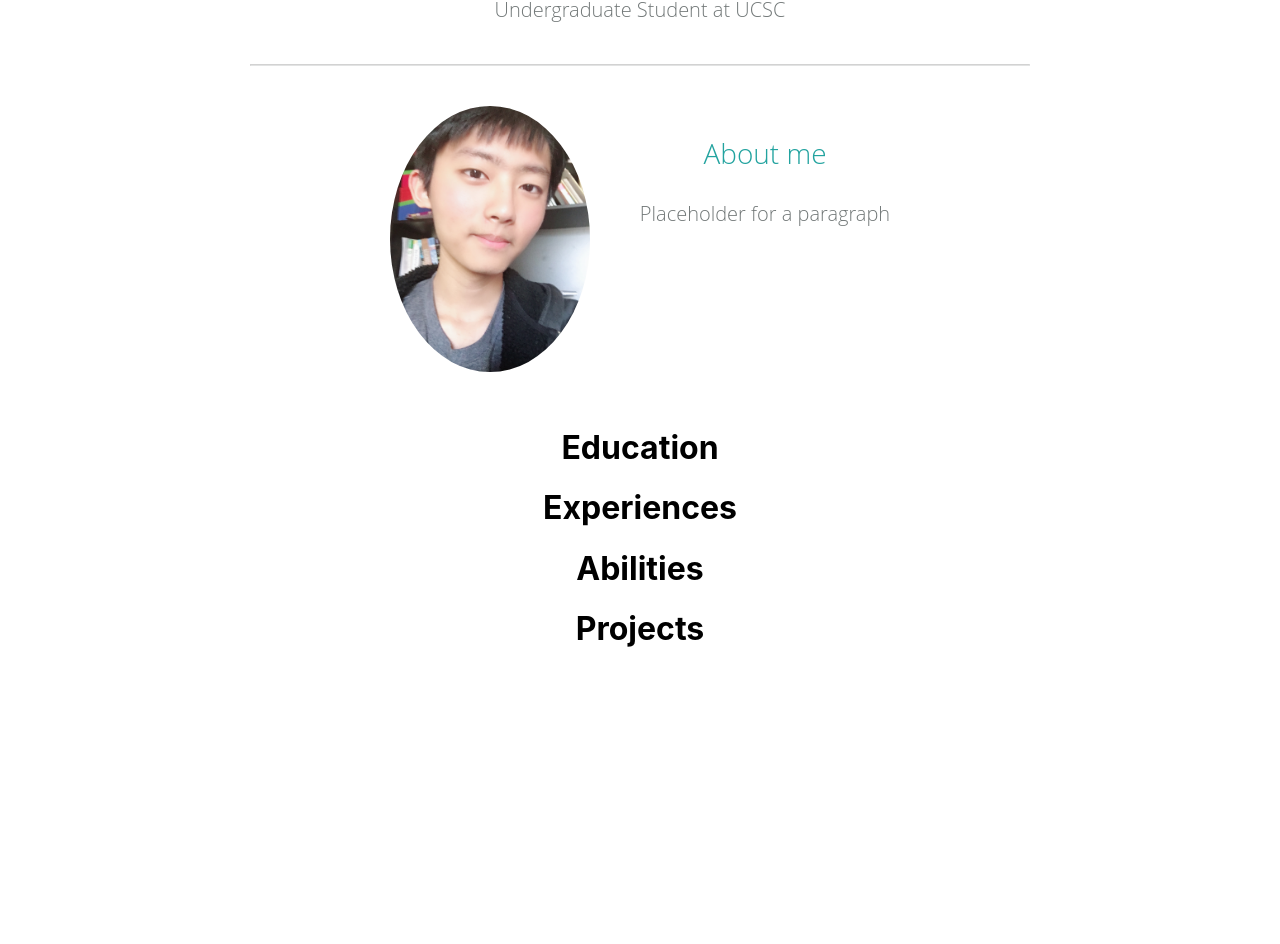
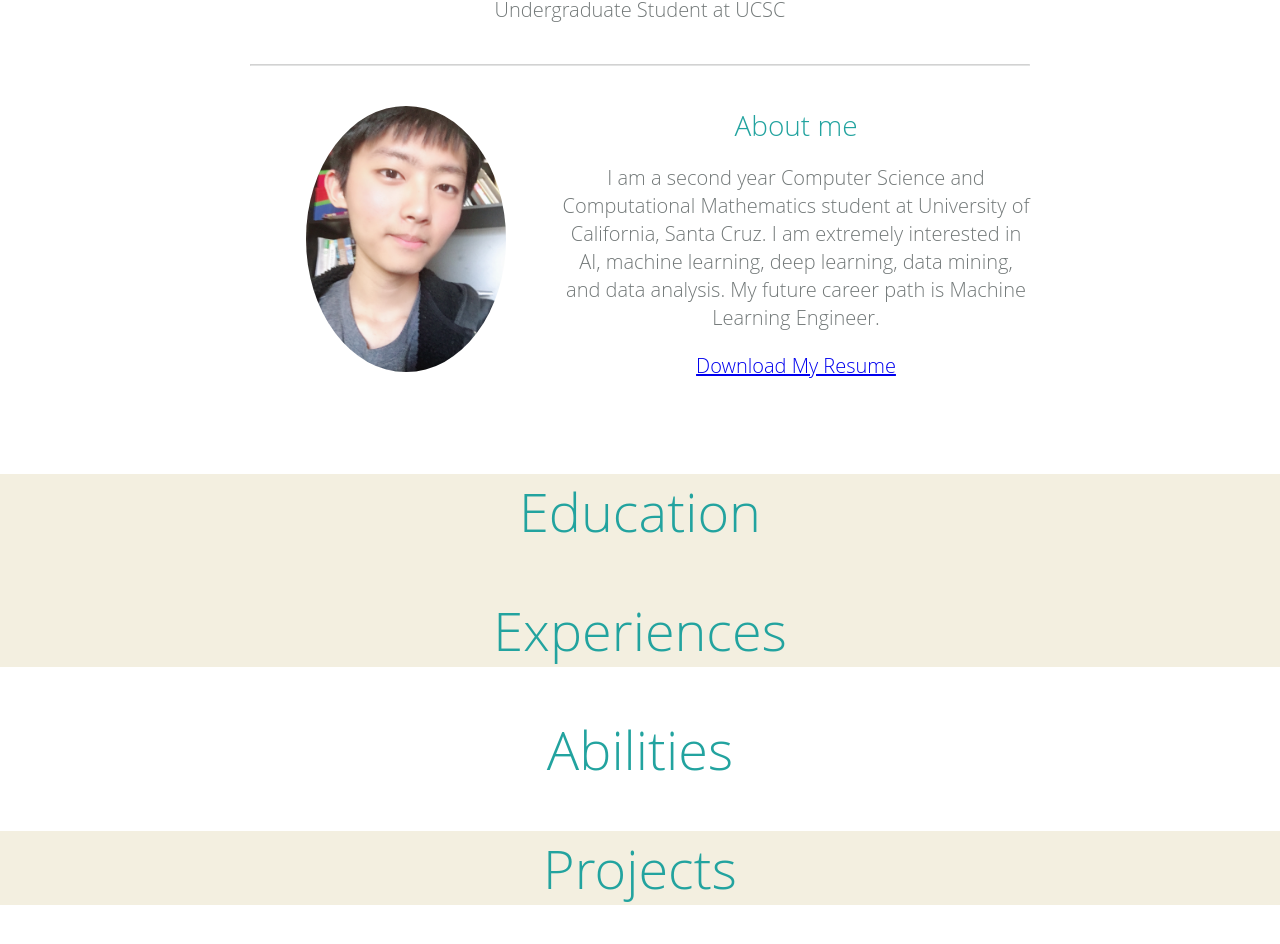
Before and after one commit to LeonLin0516/My_Web, a React (Create React App) app: page / in a window 1280 px wide. Shown: the part 198-1142 px from the top of the page. Before the commit the page ends 867 px from the top, so only its background shows below. Built offline with nearby package versions, Linux system fonts and the light colour scheme.

Commit message:
Progress on Layout

```diff
--- a/src/Component/Abilities/Abilities.js
+++ b/src/Component/Abilities/Abilities.js
@@ -1,5 +1,9 @@
 import React from 'react'
 
-const Abilities = () => <h1>Abilities</h1>
+const Abilities = () => (
+  <div className="Abilities-Container">
+    <h2>Abilities</h2>
+  </div>
+)
 
 export default Abilities
--- a/src/Component/Experience/Experience.css
+++ b/src/Component/Experience/Experience.css
@@ -0,0 +1,3 @@
+.Experience-Container {
+  background-color: #F3EFE0;
+}
--- a/src/Component/Experience/Experience.js
+++ b/src/Component/Experience/Experience.js
@@ -1,9 +1,9 @@
 import React from 'react';
 
 const Experience = () => (
-  <div>
-    <h1>Education</h1>
-    <h1>Experiences</h1>
+  <div className="Experience-Container">
+    <h2>Education</h2>
+    <h2>Experiences</h2>
   </div>
 )
 
--- a/src/Component/Profile/Profile.css
+++ b/src/Component/Profile/Profile.css
@@ -39,7 +39,7 @@ hr {
 }
 
 .About .Pic {
-  margin-right: 50px;
+  flex: 40%;
 }
 
 .About .Pic img{
@@ -49,9 +49,11 @@ hr {
   border-radius: 50%;
 }
 
+.About .About-Me{
+  flex: 60%;
+}
 
-
-.About .About-Me h3{
+.About .About-Me div{
   font-size: 28px;
   font-weight: 300;
   color: #22A39F;
--- a/src/Component/Profile/Profile.js
+++ b/src/Component/Profile/Profile.js
@@ -1,5 +1,6 @@
 import React from 'react'
 import Photo from './LL_Photo.JPG'
+import Resume from './Resume.pdf'
 
 const Profile = () => (
   <div className="Profile-Container">
@@ -12,8 +13,14 @@ const Profile = () => (
           <img src={Photo} alt="Leon" width="150" height="200"></img>
         </div>
         <div className="About-Me">
-          <h3>About me</h3>
-          <p>Placeholder for a paragraph</p>
+          <div>About me</div>
+          <p>I am a second year Computer Science and Computational Mathematics student at
+            University of California, Santa Cruz. I am extremely interested in AI, machine learning,
+            deep learning, data mining, and data analysis. My future career path is Machine Learning Engineer.
+          </p>
+          <p>
+            <a href={Resume} download="Leon_Resume">Download My Resume</a>
+          </p>
         </div>
       </div>
     </div>
--- a/src/Component/Project/Project.css
+++ b/src/Component/Project/Project.css
@@ -0,0 +1,3 @@
+.Projects-Container {
+  background-color: #F3EFE0;
+}
--- a/src/Component/Project/Project.js
+++ b/src/Component/Project/Project.js
@@ -1,5 +1,9 @@
 import React from 'react'
 
-const Project = () => <h1>Projects</h1>
+const Project = () => (
+  <div className="Projects-Container">
+    <h2>Projects</h2>
+  </div>
+)
 
 export default Project
```
Also changed, not shown: src/App.js (+8 -5 lines), 1 other file (tests, documents, lock files or other folders).
